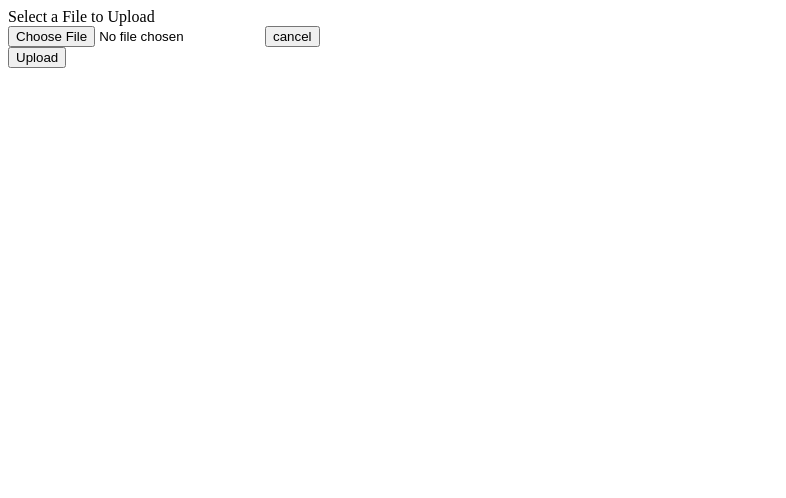
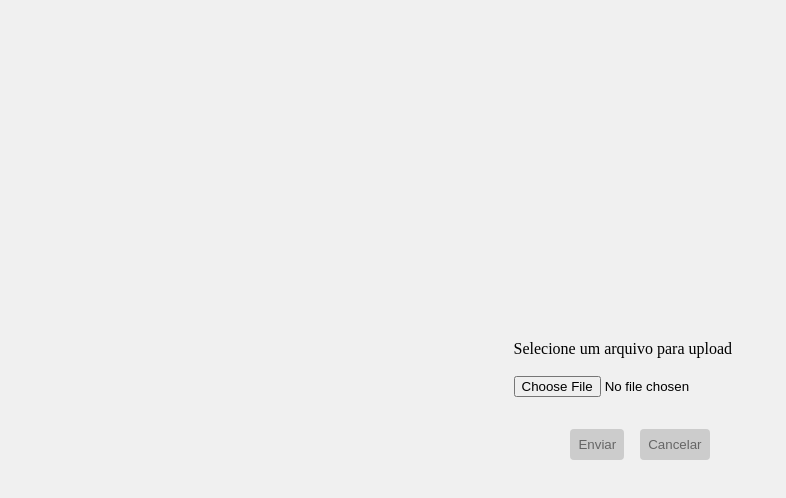
Before and after one commit to Lucas-Mondini/file-stream, a plain HTML site: page frontend/index.html in a window 1280 px wide. Shown: the whole page, without its empty margins (0-786 px from the left). Drawn offline with Linux system fonts and the light colour scheme.

Commit message:
Update index.html for Portuguese localization and enhance form styling with new CSS file

```diff
--- /dev/null
+++ b/frontend/css/style.css
@@ -0,0 +1,48 @@
+body, html, * {
+    margin: 0;
+    padding: 0;
+    box-sizing: border-box;
+}
+
+.form {
+    display: flex;
+    flex-direction: column;
+    align-items: center;
+    justify-content: center;
+    height: 100vh;
+    width: 100vw;
+    background-color: #f0f0f0;
+}
+
+.row {
+    padding: 16px;
+    display: flex;
+    flex-direction: column;
+}
+
+.buttons {
+    display: flex;
+    flex-direction: row;
+    gap: 16px;
+}
+
+button {
+    padding: 8px;
+    background-color: #0939a0;
+    color: #fff;
+    border: none;
+    border-radius: 4px;
+    cursor: pointer;
+    transition: all 0.3s ease;
+}
+
+button:disabled {
+    background-color: #ccc;
+    color: #666;
+    cursor: not-allowed;
+}
+
+button:not(:disabled):hover {
+    background-color: #0056b3;
+    color: #fff;
+}
--- a/frontend/index.html
+++ b/frontend/index.html
@@ -1,22 +1,23 @@
 <!DOCTYPE html>
-<html lang="en">
+<html lang="pt-BR">
 <head>
     <meta charset="UTF-8">
     <meta name="viewport" content="width=device-width, initial-scale=1.0">
     <title>Document</title>
+    <link rel="stylesheet" href="/frontend/css/style.css">
 </head>
 <body>
-    <form id="form1" enctype="multipart/form-data" method="post" action="">
+    <form id="form1" enctype="multipart/form-data" method="post" action="" class="form">
         <div class="row">
-            <label for="fileToUpload">Select a File to Upload</label><br />
+            <label for="fileToUpload">Selecione um arquivo para upload</label><br />
             <input type="file" name="fileToUpload" id="fileToUpload" />
-            <input type="button" value="cancel" onClick="uploadCanceled();" />
         </div>
         <div id="fileName"></div>
         <div id="fileSize"></div>
         <div id="fileType"></div>
-        <div class="row">
-            <input type="button" class="js-upload" value="Upload" />
+        <div class="row buttons">
+            <button type="button" class="js-upload" disabled>Enviar</button>
+            <button type="button" class="js-cancel" disabled>Cancelar</button>
         </div>
         <div id="progressNumber"></div>
     </form>
```
